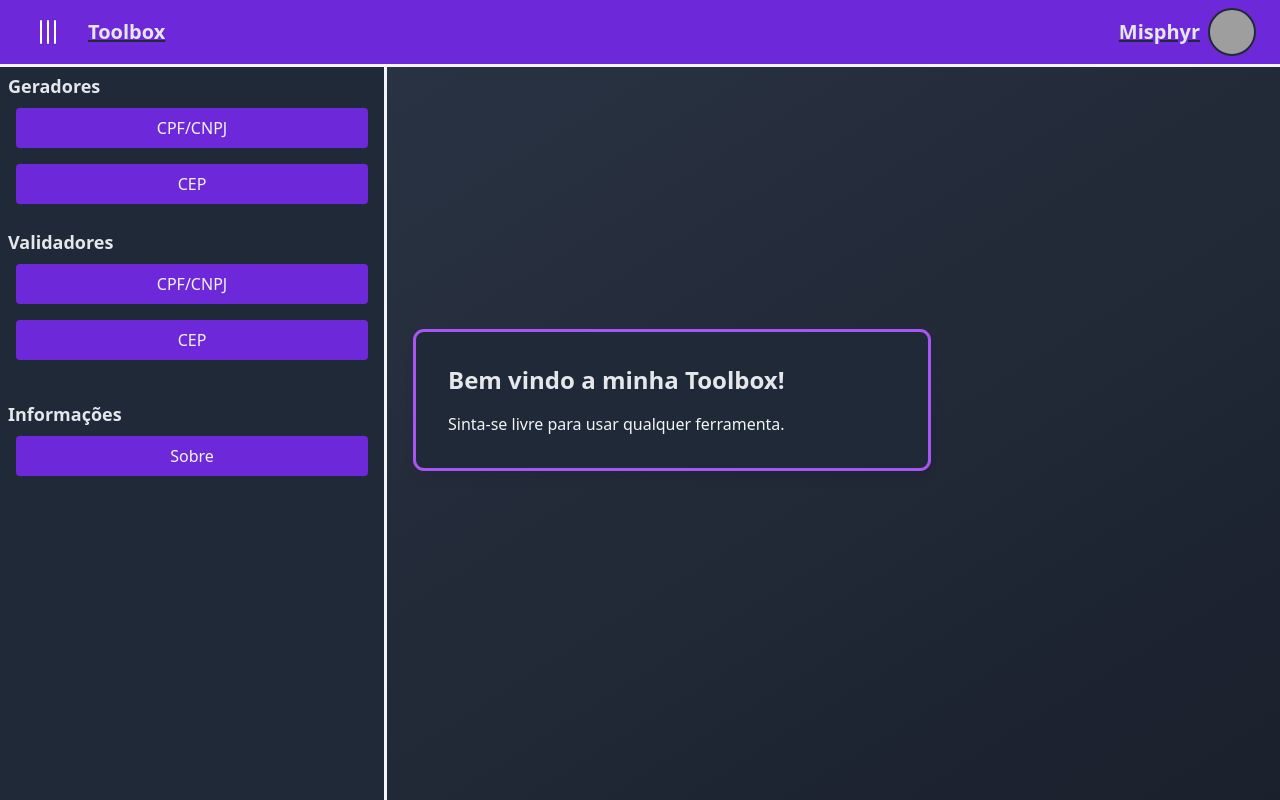
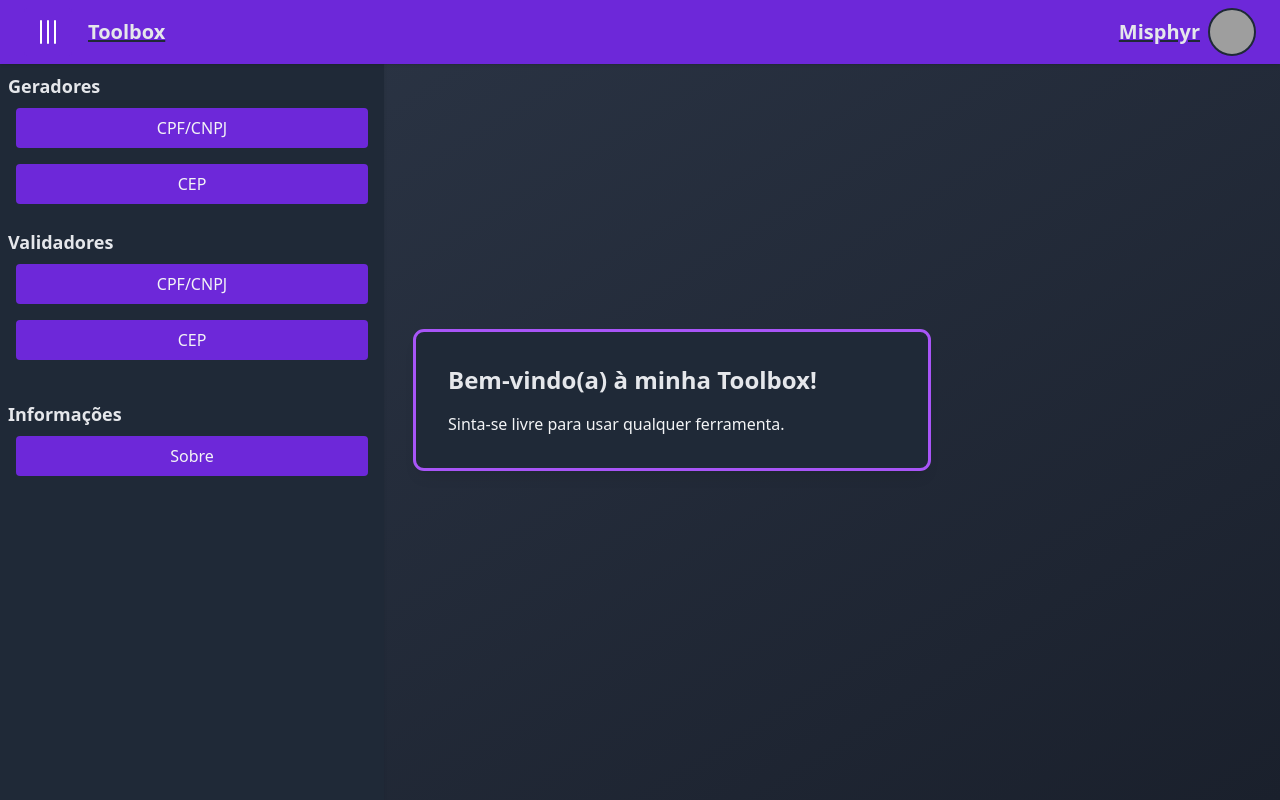
Before and after one commit to misphyr/tools, a Next.js app: page / in a window 1280 px wide. Built offline with nearby package versions, Linux system fonts and the light colour scheme; grey boxes are pictures that could not be loaded.

Commit message:
alterado borda gray para shadow

```diff
--- a/src/app/layout.tsx
+++ b/src/app/layout.tsx
@@ -20,7 +20,7 @@ export default function RootLayout({
       <body>
         <div className="flex">
           <Bar />
-          <main className=" ml-16 flex-grow z-20">{children}</main>
+          <main className="ml-16 flex-grow z-20">{children}</main>
         </div>
       </body>
     </html>
--- a/src/app/page.tsx
+++ b/src/app/page.tsx
@@ -7,7 +7,7 @@ const HomePage: React.FC = () => {
   return (
     <div className="flex justify-center items-center min-h-screen">
       <div className="bg-neutralDarkGray p-8 rounded-lg shadow-lg w-full max-w-lg outline outline-vibrantPink p-2 rounded">
-        <h1 className="text-2xl text-analogousLavender font-bold">Bem vindo a minha Toolbox!</h1>
+        <h1 className="text-2xl text-analogousLavender font-bold">Bem-vindo(a) à minha Toolbox!</h1>
         <p className="mt-4 text-neutralLightGray">Sinta-se livre para usar qualquer ferramenta.</p>
       </div>
     </div>
--- a/src/components/Bar.tsx
+++ b/src/components/Bar.tsx
@@ -111,7 +111,7 @@ const Bar: React.FC = () => {
 
   return (
     <div className="fixed z-40">
-      <div className="fixed top-0 left-0 w-full outline bg-primaryPurple outline-neutralLightGray text-white p-2 flex justify-between items-center transition-all duration-300 z-50">
+      <div className="fixed top-0 left-0 w-full  bg-primaryPurple shadow text-white p-2 flex justify-between items-center transition-all duration-300 z-50">
         <div className="text-xl font-bold ml-4 flex items-center">
           <button
             onClick={toggleSidebar}
@@ -150,7 +150,7 @@ const Bar: React.FC = () => {
           />
         </div>
       </div>
-      <div className={`absolute h-screen w-64 md:w-80 lg:w-96 bg-neutralDarkGray outline outline-neutralLightGray transition-all duration-150 transform
+      <div className={`absolute h-screen w-64 md:w-80 lg:w-96 bg-neutralDarkGray shadow transition-all duration-150 transform
         ${isOpen ? 'translate-x-0 opacity-100' : '-translate-x-full opacity-0'} z-40`}
       >
         {menuNavigation}
```
